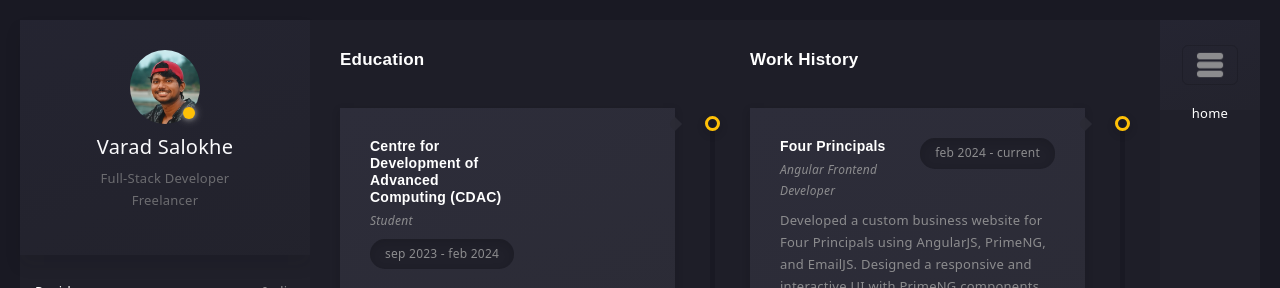
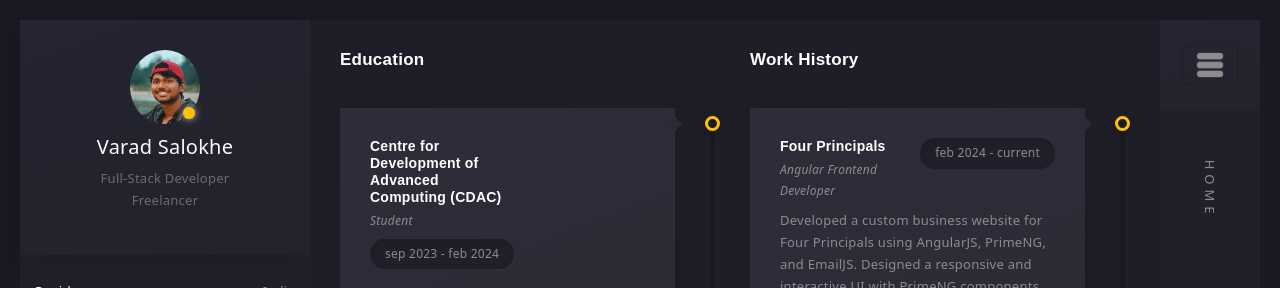
Before and after one commit to varadsalokhe99/portfolio-website, an Angular app: page /about in a window 1280 px wide. Shown: the top 288 px of the page. Built offline with nearby package versions, Linux system fonts and the light colour scheme.

Commit message:
updating home component and adding conent to the header

```diff
--- a/src/app/components/header/header.component.css
+++ b/src/app/components/header/header.component.css
@@ -45,7 +45,7 @@
   z-index: 1100 !important; /* Ensure it's the highest */
 }
 
-/* #active-tab {
+#active-tab {
 transform: rotate(90deg);
 position: absolute;
 color: #8c8c8e;
@@ -60,27 +60,34 @@
 transition: 0.4s ease-in-out;
 }
 
+/* Mobile styles
 @media (max-width: 768px) {
   .navbar {
-    top: 20px;
-    right: 20px;
-    left: auto;
+    top: 10px;
+    right: 10px;
     bottom: auto;
     width: 60px;
     height: 60px;
   }
-
   .menubar-header {
     width: 60px;
     height: 60px;
     padding: 0;
+    position: fixed;
+    top: 20px;
+    right: 20px;
+    margin: 0;
   }
-
     .offcanvas {
-    margin: 20px 0 0 0 !important;
+      margin: 0 !important;
+      width: 150px;
+      position: fixed;
+      right: 20px;
+      bottom: 20px;
+      top: 20px;
     }
 
   #active-tab {
-    display: none; /* Hide the active tab text on mobile
+    display: flex;
   }
 } */
--- a/src/app/components/header/header.component.html
+++ b/src/app/components/header/header.component.html
@@ -65,7 +65,7 @@
       </div>
     </div>
     <!-- Active Tab Name -->
-    <div id="active-tab" class="text-white text-center mt-2">
+    <div id="active-tab" class="text-center mt-2">
       {{ activeTab }}
     </div>
   </nav>
```
Also changed, not shown: src/app/pages/home/home.component.html (line endings or trailing spaces). Lines whose indentation alone changed are shown as unchanged.
